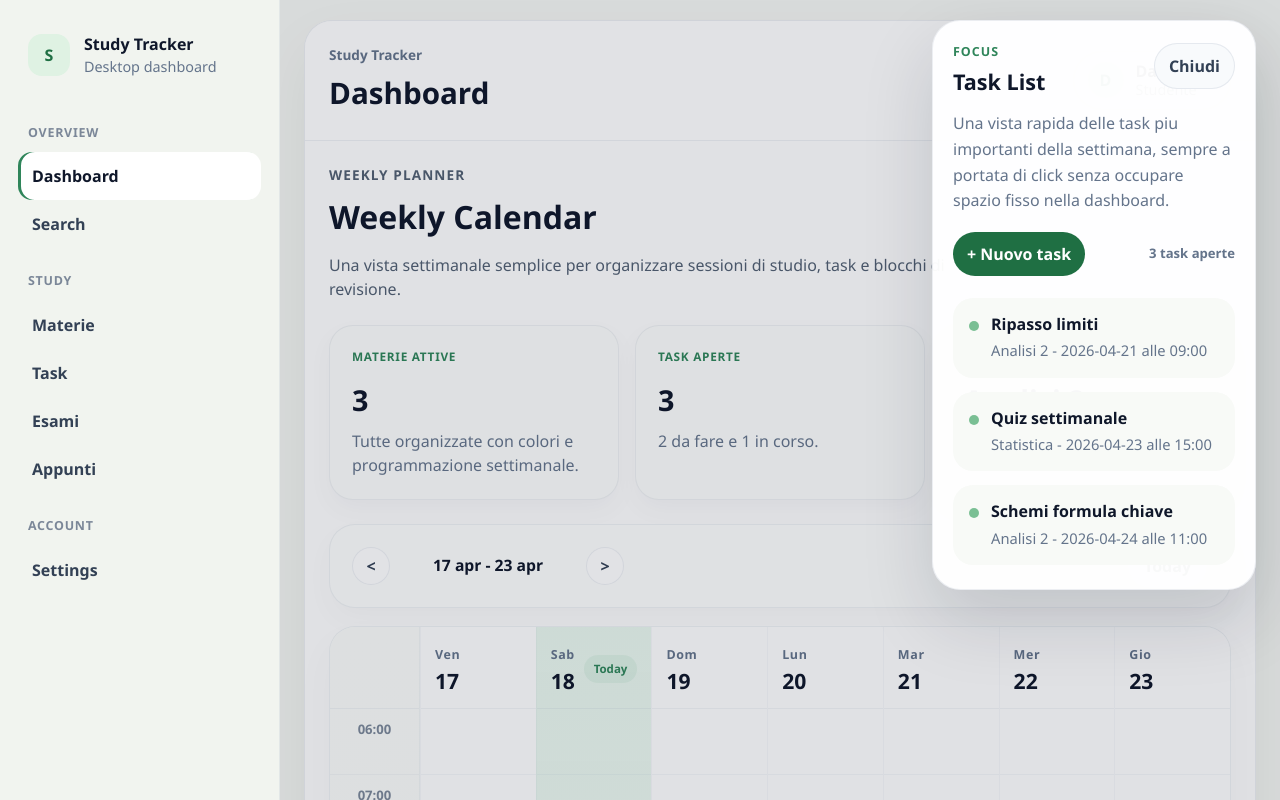
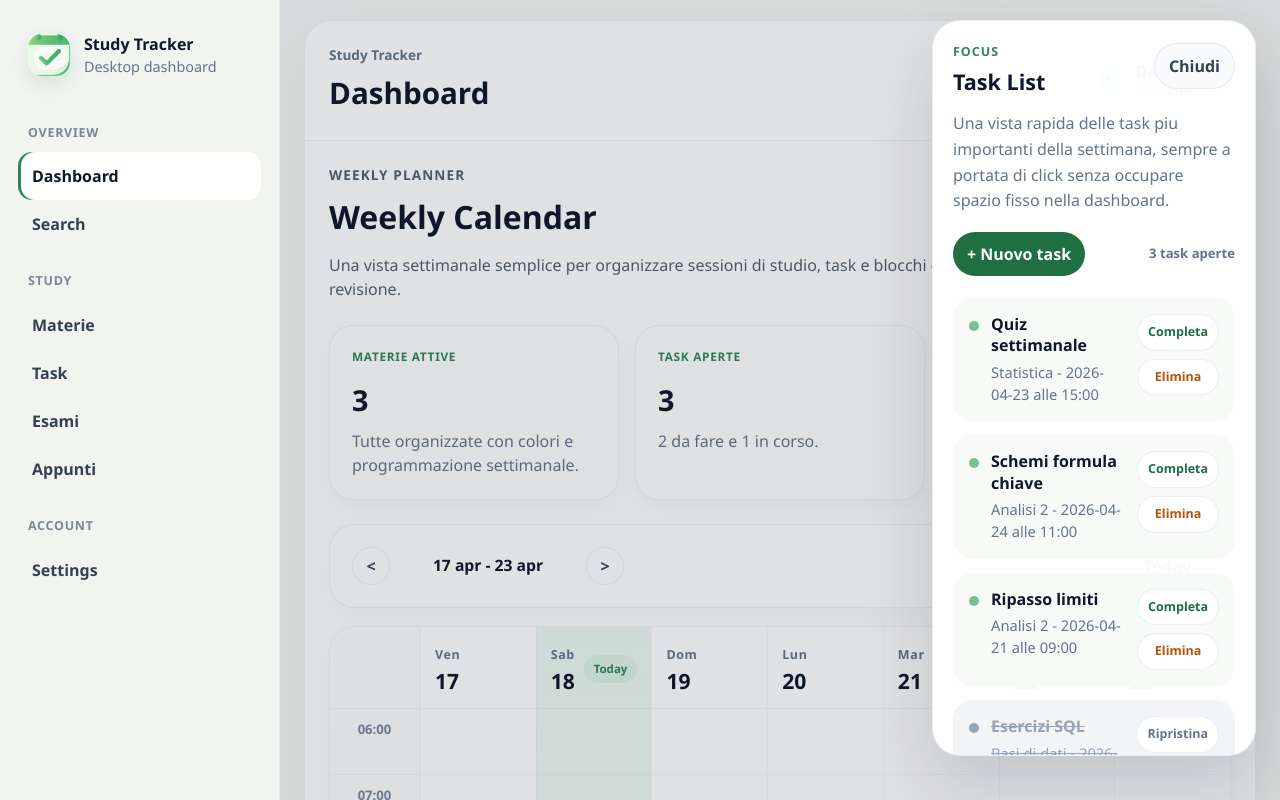
Before and after one commit to maidire3/Progetto-Finale, a React (Vite) app: page /dashboard in a window 1280 px wide. Both pictures are taken after a click on the button "Apri task panel". Shown: the top 800 px of the page. Built offline with nearby package versions, Linux system fonts and the light colour scheme.

Commit message:
Aggiungi logo e migliora l'interfaccia del pannello attività con nuove funzionalità di gestione dei task

```diff
--- a/index.html
+++ b/index.html
@@ -3,6 +3,7 @@
   <head>
     <meta charset="UTF-8" />
     <meta name="viewport" content="width=device-width, initial-scale=1.0" />
+    <link rel="icon" type="image/png" href="./src/assets/Logo.png" />
     <title>Study Tracker</title>
   </head>
   <body>
--- a/src/components/dashboard/TaskPanel.jsx
+++ b/src/components/dashboard/TaskPanel.jsx
@@ -2,8 +2,8 @@ import React, { useMemo, useState } from 'react';
 import { TASK_SUBJECT_OPTIONS } from '../../data/studyData';
 import { useStudyData } from '../../context/StudyDataContext';
 
-function TaskPanel({ isOpen, onOpen, onClose, items = [] }) {
-  const { addTask, tasks } = useStudyData();
+function TaskPanel({ isOpen, onOpen, onClose }) {
+  const { addTask, deleteTask, tasks, updateTask } = useStudyData();
   const [isFormVisible, setIsFormVisible] = useState(false);
   const [formValues, setFormValues] = useState({
     title: '',
@@ -16,6 +16,26 @@ function TaskPanel({ isOpen, onOpen, onClose, items = [] }) {
     () => tasks.filter((task) => task.status !== 'Completato'),
     [tasks]
   );
+  const panelTasks = useMemo(() => {
+    const sortedTasks = [...tasks].sort((firstTask, secondTask) => {
+      if (firstTask.status === secondTask.status) {
+        return firstTask.title.localeCompare(secondTask.title, 'it');
+      }
+
+      return firstTask.status === 'Completato' ? 1 : -1;
+    });
+
+    return sortedTasks.map((task) => ({
+      ...task,
+      meta: task.dueDate
+        ? `${task.subject} - ${task.dueDate}${
+            Number.isFinite(task.startHour)
+              ? ` alle ${String(task.startHour).padStart(2, '0')}:00`
+              : ''
+          }`
+        : `${task.subject} - Da pianificare`
+    }));
+  }, [tasks]);
 
   function toggleForm() {
     setIsFormVisible((currentValue) => !currentValue);
@@ -63,14 +83,28 @@ function TaskPanel({ isOpen, onOpen, onClose, items = [] }) {
     setIsFormVisible(false);
   }
 
-  const visibleItems =
-    items.length > 0
-      ? items
-      : openTasks.map((task) => ({
-          id: task.id,
-          title: task.title,
-          meta: `${task.subject} - ${task.dueDate}`
-        }));
+  function handleToggleComplete(task) {
+    if (task.status === 'Completato') {
+      updateTask(task.id, { status: 'Da fare' });
+      return;
+    }
+
+    updateTask(task.id, { status: 'Completato' });
+  }
+
+  function handleDeleteTask(taskId) {
+    const taskToDelete = tasks.find((task) => task.id === taskId);
+
+    if (!taskToDelete) {
+      return;
+    }
+
+    if (!window.confirm(`Vuoi eliminare il task "${taskToDelete.title}"?`)) {
+      return;
+    }
+
+    deleteTask(taskId);
+  }
 
   return (
     <>
@@ -182,12 +216,38 @@ function TaskPanel({ isOpen, onOpen, onClose, items = [] }) {
         ) : null}
 
         <ul className="task-sidebar__list">
-          {visibleItems.map((task) => (
-            <li className="task-sidebar__item" key={task.id}>
+          {panelTasks.map((task) => (
+            <li
+              className={`task-sidebar__item ${
+                task.status === 'Completato' ? 'task-sidebar__item--completed' : ''
+              }`}
+              key={task.id}
+            >
               <span className="task-sidebar__dot" aria-hidden="true" />
-              <div>
+              <div className="task-sidebar__item-content">
                 <p className="task-sidebar__item-title">{task.title}</p>
                 <p className="task-sidebar__item-meta">{task.meta}</p>
+              </div>
+
+              <div className="task-sidebar__item-actions">
+                <button
+                  className={`task-sidebar__action-button ${
+                    task.status === 'Completato'
+                      ? 'task-sidebar__action-button--secondary'
+                      : 'task-sidebar__action-button--success'
+                  }`}
+                  type="button"
+                  onClick={() => handleToggleComplete(task)}
+                >
+                  {task.status === 'Completato' ? 'Ripristina' : 'Completa'}
+                </button>
+                <button
+                  className="task-sidebar__action-button task-sidebar__action-button--danger"
+                  type="button"
+                  onClick={() => handleDeleteTask(task.id)}
+                >
+                  Elimina
+                </button>
               </div>
             </li>
           ))}
--- a/src/components/dashboard/WeeklyCalendar.jsx
+++ b/src/components/dashboard/WeeklyCalendar.jsx
@@ -49,7 +49,9 @@ function createWeekDays(weekOffset, tasks, subjects) {
         const hasCalendarTime =
           Number.isFinite(task.startHour) && Number.isFinite(task.endHour);
 
-        return taskDate && hasCalendarTime ? isSameDay(taskDate, currentDate) : false;
+        return taskDate && hasCalendarTime && task.status !== 'Completato'
+          ? isSameDay(taskDate, currentDate)
+          : false;
       })
       .sort((firstTask, secondTask) => firstTask.startHour - secondTask.startHour)
       .map((task) => ({
--- a/src/components/layout/AppShell.jsx
+++ b/src/components/layout/AppShell.jsx
@@ -12,7 +12,6 @@ function AppShell({
   isTaskPanelOpen,
   onOpenTaskPanel,
   onCloseTaskPanel,
-  taskPanelItems,
   children
 }) {
   const location = useLocation();
@@ -33,7 +32,6 @@ function AppShell({
             isOpen={isTaskPanelOpen}
             onOpen={onOpenTaskPanel}
             onClose={onCloseTaskPanel}
-            items={taskPanelItems}
           />
         ) : null}
       </div>
--- a/src/components/layout/DashboardSectionLayout.jsx
+++ b/src/components/layout/DashboardSectionLayout.jsx
@@ -10,7 +10,6 @@ const user = {
 function DashboardSectionLayout({
   title,
   eyebrow = 'Study Tracker',
-  taskPanelItems = [],
   children
 }) {
   const [isTaskPanelOpen, setIsTaskPanelOpen] = useState(false);
@@ -32,7 +31,6 @@ function DashboardSectionLayout({
       isTaskPanelOpen={isTaskPanelOpen}
       onOpenTaskPanel={handleOpenTaskPanel}
       onCloseTaskPanel={handleCloseTaskPanel}
-      taskPanelItems={taskPanelItems}
     >
       {children}
     </AppShell>
--- a/src/components/layout/Sidebar.jsx
+++ b/src/components/layout/Sidebar.jsx
@@ -1,11 +1,16 @@
 import React from 'react';
 import { Link, NavLink } from 'react-router-dom';
+import sidebarLogo from '../../assets/Logo.png';
 
 function Sidebar({ sections }) {
   return (
     <aside className="sidebar">
       <Link className="sidebar__brand" to="/dashboard">
-        <span className="sidebar__brand-mark">S</span>
+        <img
+          className="sidebar__brand-mark"
+          src={sidebarLogo}
+          alt="Study Tracker logo"
+        />
         <div>
           <p className="sidebar__brand-name">Study Tracker</p>
           <p className="sidebar__brand-caption">Desktop dashboard</p>
--- a/src/pages/DashboardPage.jsx
+++ b/src/pages/DashboardPage.jsx
@@ -21,24 +21,8 @@ function DashboardPage() {
       )[0],
     [exams]
   );
-  const taskPanelItems = openTasks.map((task) => ({
-    id: task.id,
-    title: task.title,
-    meta: task.dueDate
-      ? `${task.subject} - ${task.dueDate}${
-          Number.isFinite(task.startHour)
-            ? ` alle ${String(task.startHour).padStart(2, '0')}:00`
-            : ''
-        }`
-      : `${task.subject} - Da pianificare`
-  }));
-
   return (
-    <DashboardSectionLayout
-      title="Dashboard"
-      eyebrow="Study Tracker"
-      taskPanelItems={taskPanelItems}
-    >
+    <DashboardSectionLayout title="Dashboard" eyebrow="Study Tracker">
       <section className="dashboard-placeholder">
         <div className="dashboard-placeholder__intro">
           <p className="dashboard-placeholder__eyebrow">Weekly planner</p>
--- a/src/styles/sidebar.css
+++ b/src/styles/sidebar.css
@@ -17,15 +17,12 @@
 }
 
 .sidebar__brand-mark {
-  display: inline-flex;
-  align-items: center;
-  justify-content: center;
+  display: block;
   width: 42px;
   height: 42px;
   border-radius: 14px;
-  background: #dff2e3;
-  color: #1f6f43;
-  font-weight: 700;
+  object-fit: cover;
+  box-shadow: 0 8px 18px rgba(31, 111, 67, 0.12);
 }
 
 .sidebar__brand-name,
--- a/src/styles/task-panel.css
+++ b/src/styles/task-panel.css
@@ -230,6 +230,15 @@
   background: #f8faf7;
 }
 
+.task-sidebar__item--completed {
+  background: #f3f4f6;
+}
+
+.task-sidebar__item-content {
+  flex: 1;
+  min-width: 0;
+}
+
 .task-sidebar__dot {
   width: 10px;
   height: 10px;
@@ -245,8 +254,47 @@
   line-height: 1.35;
 }
 
+.task-sidebar__item--completed .task-sidebar__dot {
+  background: #94a3b8;
+}
+
+.task-sidebar__item--completed .task-sidebar__item-title,
+.task-sidebar__item--completed .task-sidebar__item-meta {
+  color: #94a3b8;
+  text-decoration: line-through;
+}
+
 .task-sidebar__item-meta {
   margin-top: 4px;
   color: #64748b;
   font-size: 0.92rem;
 }
+
+.task-sidebar__item-actions {
+  display: flex;
+  flex-direction: column;
+  gap: 8px;
+}
+
+.task-sidebar__action-button {
+  border: 1px solid rgba(148, 163, 184, 0.18);
+  border-radius: 999px;
+  background: #ffffff;
+  color: #334155;
+  cursor: pointer;
+  font-size: 0.78rem;
+  font-weight: 700;
+  padding: 8px 10px;
+}
+
+.task-sidebar__action-button--success {
+  color: #1f6f43;
+}
+
+.task-sidebar__action-button--secondary {
+  color: #64748b;
+}
+
+.task-sidebar__action-button--danger {
+  color: #b45309;
+}
```
Also changed, not shown: src/assets/Logo.png (added).
